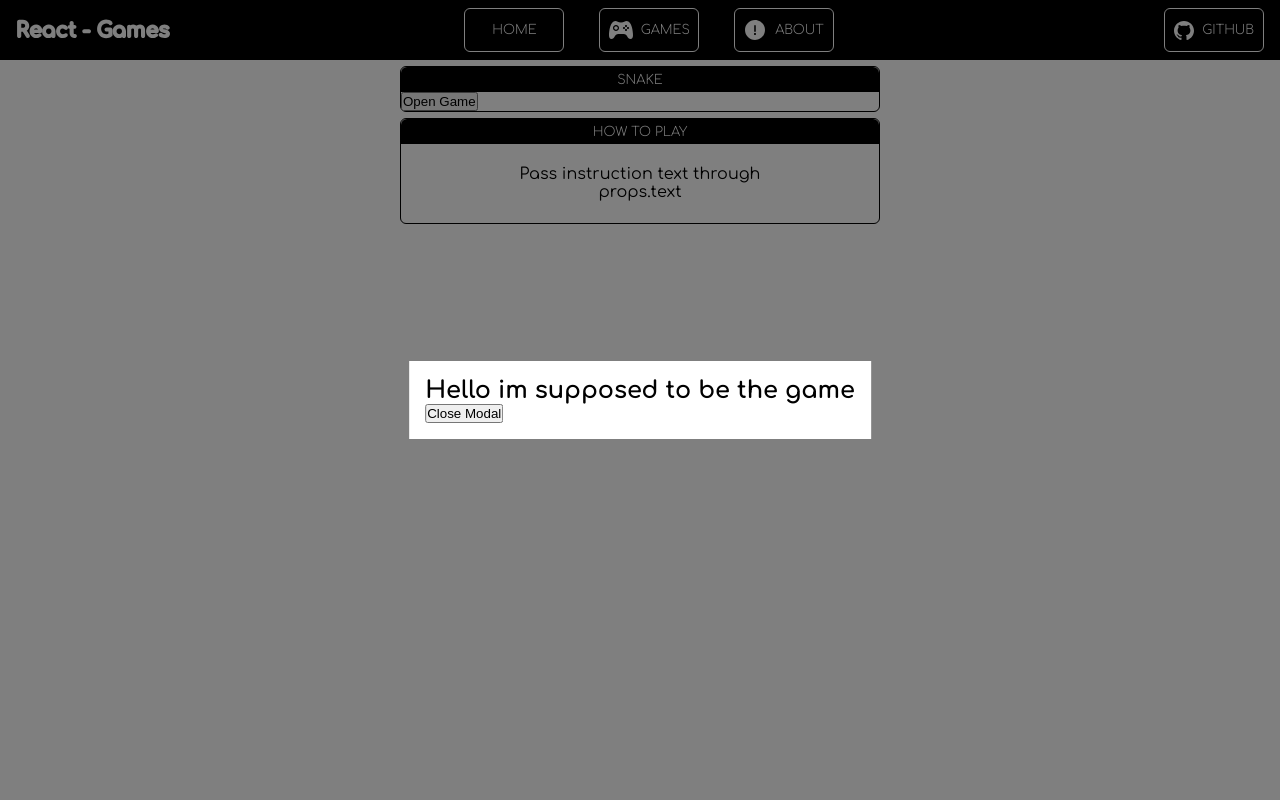
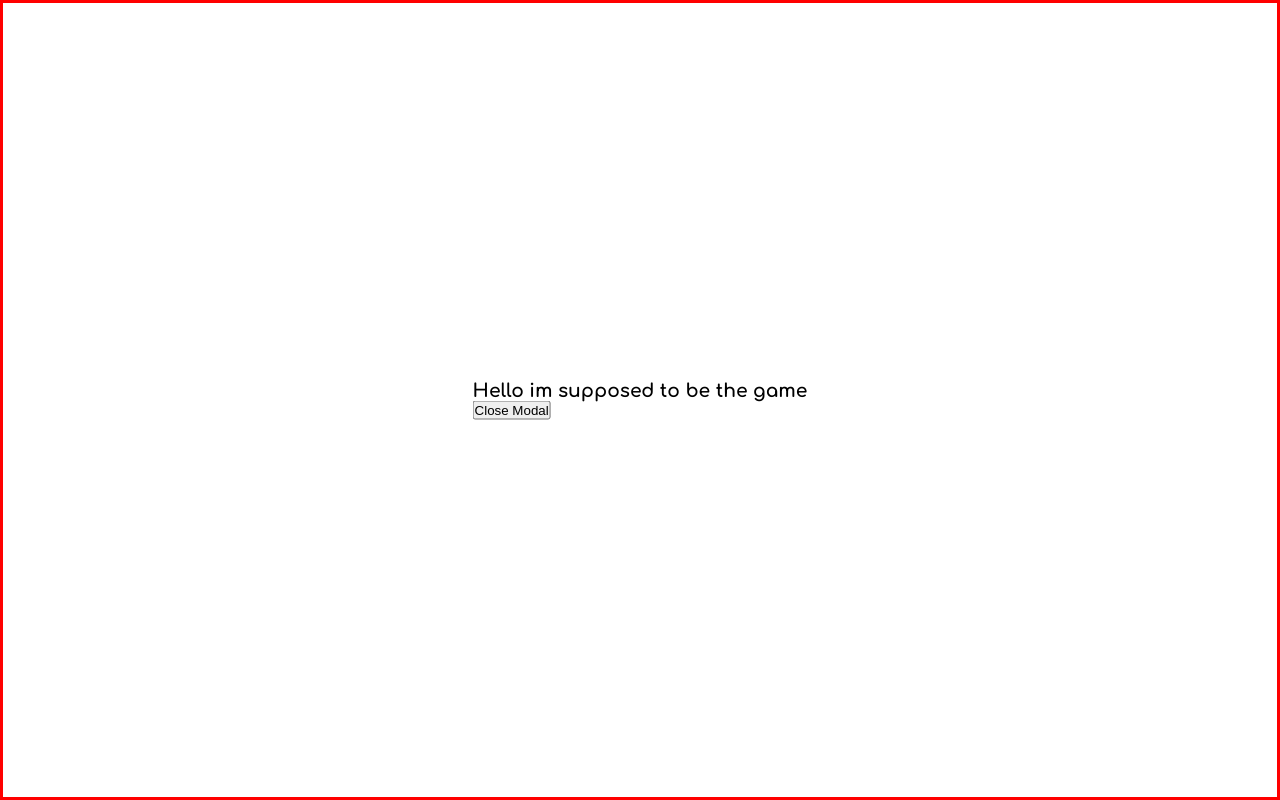
Before and after one commit to rezonmain/react-games, a React (Create React App) app: page / in a window 1280 px wide. Both pictures are taken after a click on the button "Open Game". Built offline with nearby package versions, Linux system fonts and the light colour scheme.

Commit message:
fixed die-box overlapping header

```diff
--- a/src/Snake/Snake.js
+++ b/src/Snake/Snake.js
@@ -7,6 +7,7 @@ export default function Snake() {
 	const [modal, setModal] = useState(false);
 
 	function handleCloseModal(e) {
+		// Only close modal y element id is modal-close
 		setModal(e.target.id === 'modal-close' ? false : true);
 	}
 
--- a/src/Snake/components/SnakeModal.js
+++ b/src/Snake/components/SnakeModal.js
@@ -1,15 +1,19 @@
+import { useMedia } from 'react-use';
+
 export default function SnakeModal(props) {
 	return (
-		<div
+		<aside
 			id='modal-close'
 			className='modal-bg'
 			onClick={(e) => props.handleClose(e)}>
-			<main className='modal centered'>
-				<h1>Hello im supposed to be the game</h1>
-				<button id='modal-close' onClick={(e) => props.handleClose(e)}>
-					Close Modal
-				</button>
-			</main>
-		</div>
+			<div className='modal'>
+				<div className='centered'>
+					<h1>Hello im supposed to be the game</h1>
+					<button id='modal-close' onClick={(e) => props.handleClose(e)}>
+						Close Modal
+					</button>
+				</div>
+			</div>
+		</aside>
 	);
 }
--- a/src/Snake/snake.css
+++ b/src/Snake/snake.css
@@ -7,18 +7,22 @@
 }
 
 .modal-bg {
+  z-index: 1;
   position: fixed;
   top: 0;
   left: 0;
   height: 100vh;
   width: 100vw;
   background-color: rgb(0, 0, 0, 0.5);
-  z-index: 1;
 }
 
 .modal {
+  z-index: 1;
+  position: fixed;
+  height: 100vh;
+  width: 100vw;
+  top: 0;
+  left: 0;
   background-color: white;
-  padding: 1rem;
-  z-index: 0;
-  transition: var(--tr);
+  border: 3px solid red;
 }
--- a/src/Tenzies/components/Die.js
+++ b/src/Tenzies/components/Die.js
@@ -7,7 +7,7 @@ export default function Die(props) {
 			style={styles}
 			onClick={props.handleClick}
 			className='die-box bordered'>
-			<span className='centered die-text'>{props.value}</span>
+			<span className='die-text'>{props.value}</span>
 		</div>
 	);
 }
--- a/src/Tenzies/tenzies.css
+++ b/src/Tenzies/tenzies.css
@@ -10,12 +10,14 @@
 }
 
 .die-box {
+  display: flex;
   background-color: white;
-  position: relative;
   height: 3rem;
   width: 3rem;
   user-select: none;
   transition: var(--tr);
+  justify-content: center;
+  align-items: center;
 }
 
 .dice-container {
--- a/src/shared/header.css
+++ b/src/shared/header.css
@@ -2,13 +2,11 @@
   --header-height: 3.75rem;
   --header-padding: 0.75rem 1rem;
   --header-padding-v: 0.75rem;
-
 }
 
 header {
   position: sticky;
   top: 0;
-  z-index: 1;
   height: var(--header-height);
   background-color: black;
   padding: var(--header-padding);
```
